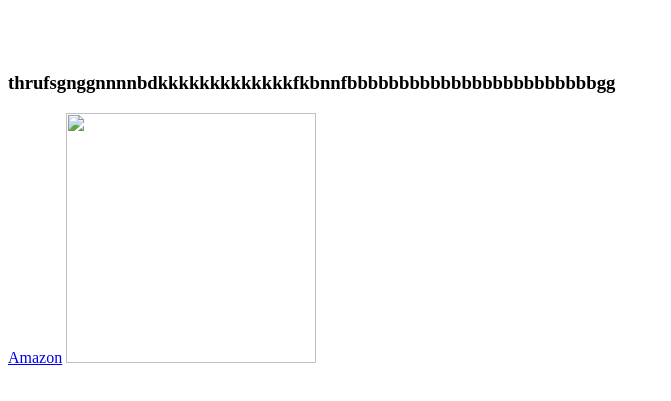
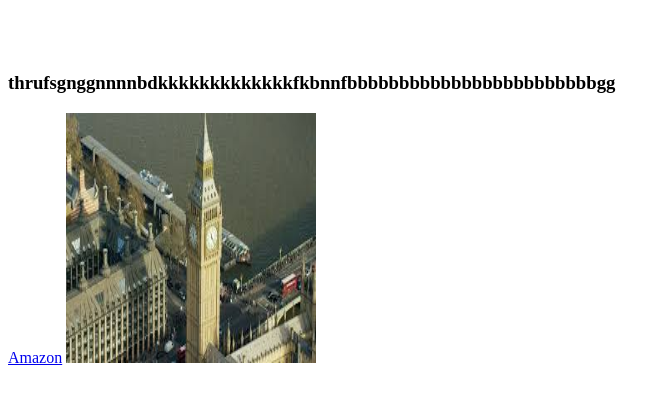
Before and after one commit to PriyanshiGupta88/PriyanshiGupta88.github.io, a plain HTML site: page index.html in a window 1280 px wide. Shown: the part 61-462 px from the top of the page, without its empty margins (0-671 px from the left). Drawn offline with Linux system fonts and the light colour scheme.

Commit message:
Update index.html

```diff
--- a/index.html
+++ b/index.html
@@ -18,7 +18,7 @@
 		</p>
 	</h3>
 	<a href= "https://www.amazon.in/" target="-blank">Amazon</a>
-	<img src = "C:\Users\This PC\Pictures\bb.jpg"  height="250" width = "250">
+	<img src = "download.jpg"  height="250" width = "250">
 
 </body>
 </html>
```
